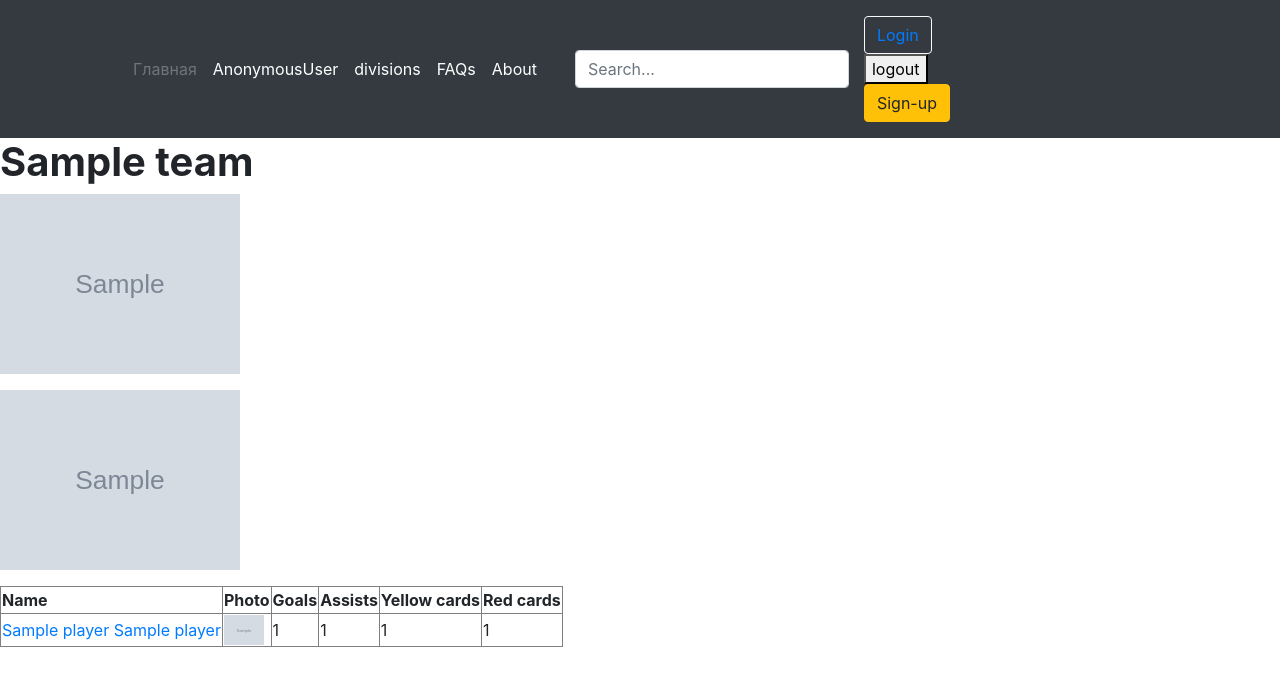
After one commit to fykvon/projectX, a Django app: a page that uses templates/general_api/base/header.html in a window 1280 px wide. The commit adds this page. Shown: the top 686 px of the page. Run offline with Django 5.2, Linux system fonts and the light colour scheme; tables that the repository leaves empty hold one stand-in row (values such as "Sample post"); grey boxes marked "Sample" are stand-in pictures; parts of the project's set-up code (start-up, migrations or seed data) failed here and were passed over; some libraries are stand-ins or nearby versions.

Commit message:
-add logout -add player detail template -add teamdetailview -rework playerdetailview -add team photo+ team_logo in model, admin

```diff
--- /dev/null
+++ b/auth_api/urls.py
@@ -0,0 +1,12 @@
+from django.contrib.auth.views import LogoutView
+from django.urls import path
+
+from .views import ProfileLoginView, ProfileLogoutView
+
+
+app_name = 'auth_api'
+
+urlpatterns = [
+    path('login/', ProfileLoginView.as_view(), name='login'),
+    path('logout/', ProfileLogoutView.as_view(), name='logout'),
+]
--- a/general_api/admin.py
+++ b/general_api/admin.py
@@ -26,7 +26,7 @@ class TeamAdmin(admin.ModelAdmin):
         (
             None,
             {
-                "fields": ["name", "slug", "division"],
+                "fields": ["name", "slug", "division", "team_photo", "team_logo"],
             },
         ),
     ]
--- a/general_api/models.py
+++ b/general_api/models.py
@@ -1,4 +1,5 @@
 from django.db import models
+from django.urls import reverse
 
 
 class Division(models.Model):
@@ -8,6 +9,9 @@ class Division(models.Model):
 
     name = models.CharField(max_length=100, verbose_name='division name')
     year = models.CharField(max_length=4, verbose_name='division year')
+
+    def get_absolute_url(self):
+        return reverse("general_api:division_detail", kwargs={"pk": self.pk})
 
 
 class Team(models.Model):
@@ -25,6 +29,8 @@ class Team(models.Model):
     missed_goals = models.IntegerField(default=0, verbose_name='Total team missed goals')
     yellow_cards = models.IntegerField(default=0, verbose_name='Total team yellow cards')
     red_cards = models.IntegerField(default=0, verbose_name='Total team red cards')
+    team_photo = models.ImageField(upload_to='static/team_photo/', default='static/none_image_team_photo.jpg/')
+    team_logo = models.ImageField(upload_to='static/team_logo/', default='static/none_image_team_logo.jpg/')
 
     def __str__(self):
         return f'{self.name}'
@@ -49,6 +55,8 @@ class Player(models.Model):
     assists = models.IntegerField(default=0, verbose_name='Total player assists')
     yellow_cards = models.IntegerField(default=0, verbose_name='Total player yellow cards')
     red_cards = models.IntegerField(default=0, verbose_name='Total player red cards')
+    games = models.IntegerField(default=0, verbose_name='Played_games')
+    is_active = models.BooleanField(default=True, verbose_name='Active player')
 
     def __str__(self):
         return f'{self.f_name} {self.s_name}'
--- a/general_api/urls.py
+++ b/general_api/urls.py
@@ -2,7 +2,6 @@ from django.urls import path
 from rest_framework import routers
 from django.conf import settings
 from django.conf.urls.static import static
-
 
 from .views import (CreatePlayerView,
                     UpdateUserView,
@@ -12,10 +11,13 @@ from .views import (CreatePlayerView,
                     DivisionView,
                     DivisionDetailView,
                     PlayerDetailView,
+                    TeamDetailView,
                     )
 
 router = routers.DefaultRouter()
 router.register(r'players', PlayerViewSet)
+
+app_name = 'general_api'
 
 urlpatterns = [
     path('create/', CreatePlayerView.as_view(), name='create_player'),
@@ -25,6 +27,7 @@ urlpatterns = [
     path('divisions/', DivisionView.as_view(), name='divisions'),
     path('divisions/<int:pk>/', DivisionDetailView.as_view(), name='division_detail'),
     path('player/<int:pk>/', PlayerDetailView.as_view(), name='player_detail'),
+    path('team/<str:slug>', TeamDetailView.as_view(), name='team_detail')
 ]
 
 urlpatterns += static(settings.MEDIA_URL, document_root=settings.MEDIA_ROOT)
--- a/general_api/views.py
+++ b/general_api/views.py
@@ -22,6 +22,7 @@ class DeleteUserView(DeleteView):
     pass
 
 
+# TODO: rename class
 class DetailUserView(DetailView):
     model = Player
     template_name = 'general_api/detail_player.html'
@@ -84,5 +85,16 @@ class PlayerDetailView(DetailView):
 
     def get(self, request, *args, **kwargs):
         player = self.model.objects.get(pk=self.kwargs['pk'])
-        print(player.image.url)
+        division = player.team.division
+        print(division.get_absolute_url())
         return render(request, self.template_name, context={'player': player})
+
+
+class TeamDetailView(DetailView):
+    model = Team
+    template_name = 'general_api/teams/team_detail.html'
+
+    def get(self, request, *args, **kwargs):
+        team = self.model.objects.get(slug=self.kwargs['slug'])
+        players = Player.objects.filter(team__slug=team.slug)
+        return render(request, self.template_name, context={'team': team, 'players': players})
--- a/projectX/settings.py
+++ b/projectX/settings.py
@@ -44,6 +44,7 @@ INSTALLED_APPS = [
     'crispy_forms',
     'rest_framework',
     'news',
+    'auth_api',
 ]
 
 CRISPY_TEMPLATE_PACK = 'bootstrap4'
@@ -134,3 +135,5 @@ STATICFILES_DIRS = [
 # https://docs.djangoproject.com/en/5.0/ref/settings/#default-auto-field
 
 DEFAULT_AUTO_FIELD = 'django.db.models.BigAutoField'
+LOGIN_URL = 'login'
+LOGOUT_URL = 'logout'
--- a/projectX/urls.py
+++ b/projectX/urls.py
@@ -21,4 +21,5 @@ urlpatterns = [
     path('admin/', admin.site.urls),
     path('general/', include('general_api.urls')),
     path('', include('news.urls')),
+    path('auth/', include('auth_api.urls')),
 ]
--- a/templates/general_api/base/header.html
+++ b/templates/general_api/base/header.html
@@ -10,8 +10,8 @@
 
             <ul class="nav col-12 col-lg-auto me-lg-auto mb-2 justify-content-center mb-md-0">
                 <li><a href="{% url 'news:main_page' %}" class="nav-link px-2 text-secondary">Главная</a></li>
-                <li><a href="#" class="nav-link px-2 text-white">Features</a></li>
-                <li><a href="#" class="nav-link px-2 text-white">Pricing</a></li>
+                <li><a href="#" class="nav-link px-2 text-white">{{user}}</a></li>
+                <li><a href="{% url 'general_api:divisions' %}" class="nav-link px-2 text-white">divisions</a></li>
                 <li><a href="#" class="nav-link px-2 text-white">FAQs</a></li>
                 <li><a href="#" class="nav-link px-2 text-white">About</a></li>
             </ul>
@@ -21,7 +21,13 @@
             </form>
 
             <div class="text-end">
-                <button type="button" class="btn btn-outline-light me-2">Login</button>
+                <button type="button" class="btn btn-outline-light me-2">
+                    <a href="{% url 'auth_api:login' %}">Login</a></button>
+
+                <form method="post" action="{% url 'auth_api:logout' %}">
+                    {% csrf_token %}
+                    <button type="submit">logout</button>
+                </form>
                 <button type="button" class="btn btn-warning">Sign-up</button>
             </div>
         </div>
--- a/templates/general_api/news/news.html
+++ b/templates/general_api/news/news.html
@@ -5,7 +5,8 @@
   <head>
     <meta charset="utf-8">
     <meta name="viewport" content="width=device-width, initial-scale=1, shrink-to-fit=no">
-    <link rel="stylesheet" href="https://stackpath.bootstrapcdn.com/bootstrap/4.1.3/css/bootstrap.min.css" integrity="sha384-MCw98/SFnGE8fJT3GXwEOngsV7Zt27NXFoaoApmYm81iuXoPkFOJwJ8ERdknLPMO" crossorigin="anonymous">
+    <link rel="stylesheet" href="https://stackpath.bootstrapcdn.com/bootstrap/4.1.3/css/bootstrap.min.css"
+          integrity="sha384-MCw98/SFnGE8fJT3GXwEOngsV7Zt27NXFoaoApmYm81iuXoPkFOJwJ8ERdknLPMO" crossorigin="anonymous">
     <title>ProjectX</title>
   </head>
   {% block content %}
@@ -18,6 +19,7 @@
             {% for news in data %}
                 <h2>{{ news.name }}</h2>
                 <p>{{ news.text }}</p>
+                <p>Published by <strong>{{ news.author }}</strong></p>
                 <p>{{ news.created }}</p>
                 <p><a href="{% url 'news:news_number' pk=news.id %}">{{ news.id }}</a></p>
             {% endfor %}
--- /dev/null
+++ b/templates/general_api/teams/team_detail.html
@@ -0,0 +1,37 @@
+{% include 'general_api/base/base.html' %}
+
+{% load static %}
+{% block content %}
+
+<h1><strong>{{ team.name }}</strong></h1>
+<p><img src="{{ team.team_photo.url }}" width="240" height="180"></p>
+<p><img src="{{ team.team_logo.url }}" width="240" height="180"></p>
+<table border="1">
+    <tr>
+        <th>Name</th>
+        <th>Photo</th>
+        <th>Goals</th>
+        <th>Assists</th>
+        <th>Yellow cards</th>
+        <th>Red cards</th>
+    </tr>
+
+
+    {% for player in players %}
+
+          <tr>
+            <td><a href="{% url 'general_api:player_detail' pk=player.id %}">{{ player }}</a></td>
+            <td><a href="{% url 'general_api:player_detail' pk=player.id %}">
+                <img src="{{ player.image.url }}" width="40" height="30"></a></td>
+            <td>{{ player.goals }}</td>
+            <td>{{ player.assists }}</td>
+            <td>{{ player.yellow_cards }}</td>
+            <td>{{ player.red_cards }}</td>
+          </tr>
+
+
+    {% endfor %}
+</table>
+
+
+{% endblock %}
```
Also changed, not shown: auth_api/forms.py (added, +8 -0 lines), templates/auth_api/login.html (added, +9 -0 lines), templates/general_api/divisions/division.html (+8 -7 lines), templates/general_api/players/player_detail.html (+42 -12 lines), __init__.py (added), modules/__init__.py (added), static/none_image_team_logo.jpg (added), static/none_image_team_photo.jpg (added).
